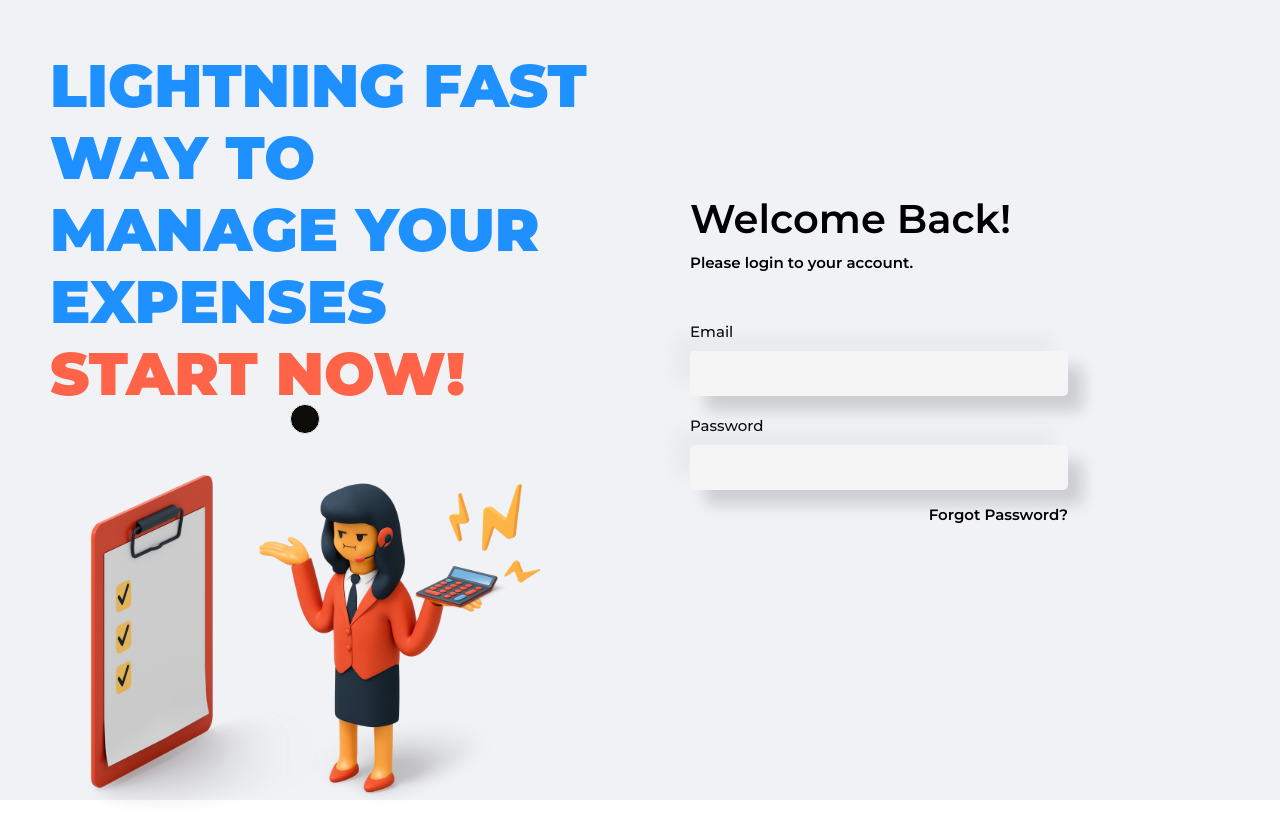
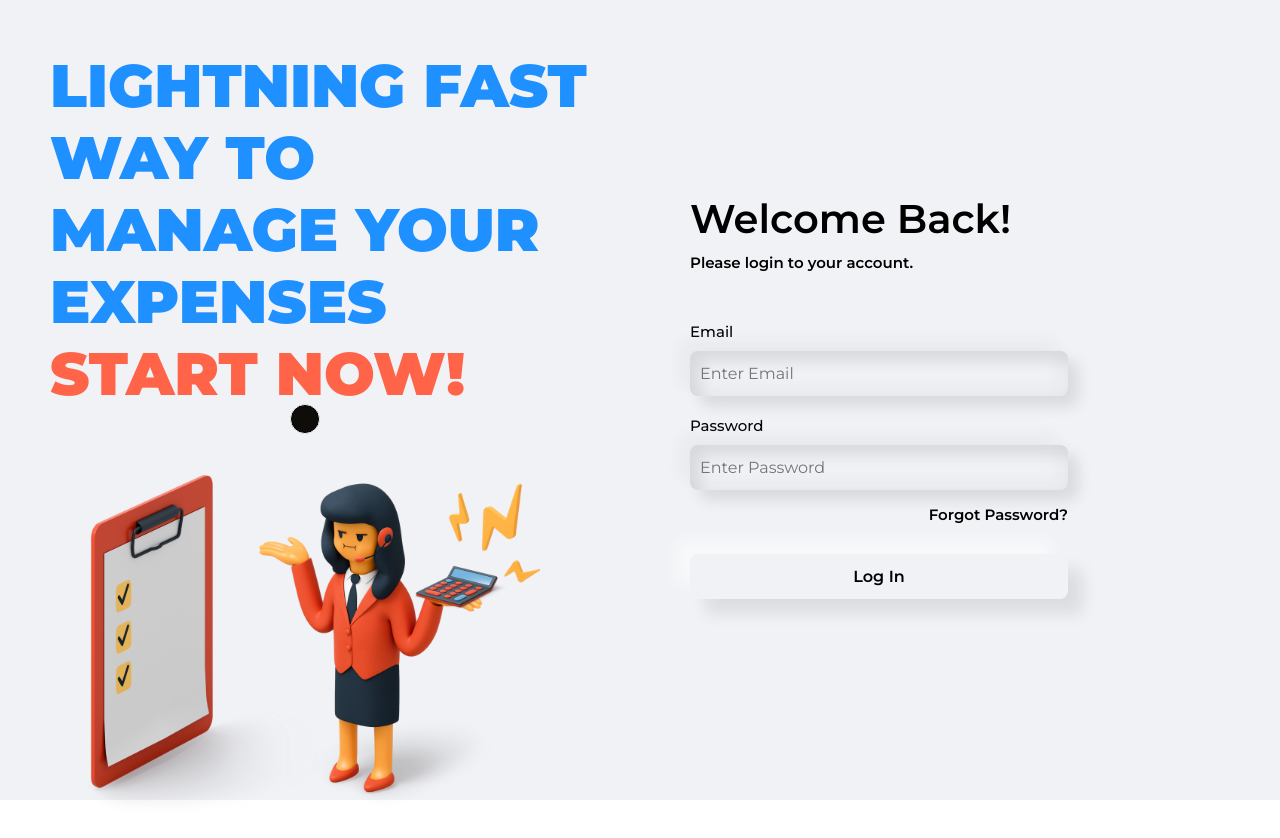
Before and after one commit to saaranshM/expense-tracker, a React (Create React App) app in the folder client/: page /login in a window 1280 px wide. Shown: the top 838 px of the page. Built offline with nearby package versions, Linux system fonts and the light colour scheme.

Commit message:
added button styling

```diff
--- a/client/src/components/Login/LoginFormMain.tsx
+++ b/client/src/components/Login/LoginFormMain.tsx
@@ -1,11 +1,13 @@
 import { FC } from "react";
+import Button from "../common/Button";
 import Input from "../common/Input";
 
 const LoginFormMain: FC = () => {
   return (
     <form className="login-form-main">
-      <Input type="email" label="email" />
-      <Input type="password" label="password" />
+      <Input type="email" label="email" placeholder="Enter Email" />
+      <Input type="password" label="password" placeholder="Enter Password" />
+      <Button text="Log In" />
     </form>
   );
 };
--- /dev/null
+++ b/client/src/components/common/Button.tsx
@@ -0,0 +1,20 @@
+import { FC } from "react";
+
+interface ButtonProps {
+  text: string;
+}
+
+const Button: FC<ButtonProps> = ({ text }) => {
+  return (
+    <div className="button">
+      <button
+        onClick={(e) => {
+          e.preventDefault();
+        }}>
+        {text}
+      </button>
+    </div>
+  );
+};
+
+export default Button;
--- a/client/src/components/common/Input.tsx
+++ b/client/src/components/common/Input.tsx
@@ -3,14 +3,15 @@ import { FC } from "react";
 interface InputPropTypes {
   type: string;
   label: string;
+  placeholder: string;
 }
 
-const Input: FC<InputPropTypes> = ({ type, label }) => {
+const Input: FC<InputPropTypes> = ({ type, label, placeholder }) => {
   return (
     <div className="input">
       <div className="input-field">
         <label>{label}</label>
-        <input type={type} />
+        <input placeholder={placeholder} type={type} />
         {type === "password" && <p>Forgot Password?</p>}
       </div>
     </div>
--- a/client/src/scss/abstract/_variables.scss
+++ b/client/src/scss/abstract/_variables.scss
@@ -17,3 +17,36 @@ $greek: #3742fa;
 $off-white: #f1f2f6;
 $off-white-dark: #dfe4ea;
 $gray: #ced6e0;
+$snow: #f5f5f5;
+
+// BOX SHADOW
+
+$normal-bs: -1.5rem -1.5rem 1.5rem rgba(
+      $color: #ccc,
+      $alpha: 0.2,
+    ),
+  1.5rem 1.5rem 1.5rem
+    rgba(
+      $color: #000000,
+      $alpha: 0.15,
+    );
+
+$inset-bs: -1rem -1rem 1.5rem rgba(
+      $color: #ccc,
+      $alpha: 0.2,
+    ),
+  1rem 1rem 1.5rem
+    rgba(
+      $color: #000000,
+      $alpha: 0.1,
+    ),
+  inset -1rem -1rem 1.5rem
+    rgba(
+      $color: #ccc,
+      $alpha: 0.2,
+    ),
+  inset 1rem 1rem 1.5rem
+    rgba(
+      $color: #000000,
+      $alpha: 0.1,
+    );
--- /dev/null
+++ b/client/src/scss/components/_button.scss
@@ -0,0 +1,32 @@
+.button {
+  display: block;
+  width: 100%;
+  margin-top: 3rem;
+}
+
+.button button {
+  background-color: $off-white;
+  width: 70%;
+  height: 4.5rem;
+  border: none;
+  box-shadow: -1.5rem -1.5rem 1.5rem rgba(#fff, 0.5),
+    1.5rem 1.5rem 1.5rem rgba(#464646, 0.12);
+  color: black;
+  font-family: $font-primary;
+  font-weight: 600;
+  font-size: 1.6rem;
+  border-radius: 8px;
+  cursor: pointer;
+  border: $off-white 2px solid;
+  transition: all 0.3s ease-out;
+
+  &:active,
+  &:focus {
+    outline: none;
+    color: $tomato;
+    box-shadow: -1.5rem -1.5rem 1.5rem rgba(#fff, 0.5),
+      1.5rem 1.5rem 1.5rem rgba(#464646, 0.12),
+      inset -1.5rem -1.5rem 1.5rem rgba(#fff, 0.5),
+      inset 1.5rem 1.5rem 1.5rem rgba(#464646, 0.12);
+  }
+}
--- a/client/src/scss/components/_input.scss
+++ b/client/src/scss/components/_input.scss
@@ -13,26 +13,21 @@
   text-transform: capitalize;
 }
 .input-field input {
-  background-color: #f5f5f5;
+  background-color: $off-white;
   font-family: $font-primary;
   width: 100%;
   border: none;
   padding: 1rem;
-  font-size: 2rem;
-
+  font-size: 1.6rem;
   height: 4.5rem;
-  border-radius: 5px;
-  box-shadow: -1.5rem -1.5rem 1.5rem rgba($color: #ccc, $alpha: 0.2),
-    1.5rem 1.5rem 1.5rem rgba($color: #000000, $alpha: 0.15);
-  transition: all 0.3s;
+  border-radius: 8px;
+  box-shadow: $inset-bs;
+  transition: all 0.3s ease-out;
 
   &:focus,
   &:active {
     outline: none;
-    box-shadow: -1.5rem -1.5rem 1.5rem rgba($color: #ccc, $alpha: 0.2),
-      1.5rem 1.5rem 1.5rem rgba($color: #000000, $alpha: 0.15),
-      inset -0.5rem -0.5rem 0.5rem rgba($color: #ccc, $alpha: 0.2),
-      inset 0.5rem 0.5rem 0.5rem rgba($color: #000000, $alpha: 0.15);
+    box-shadow: $normal-bs;
   }
 }
 
--- a/client/src/scss/index.scss
+++ b/client/src/scss/index.scss
@@ -9,3 +9,4 @@
 @import "components/login-hero";
 @import "components/login-form";
 @import "components/input";
+@import "components/button";
```
